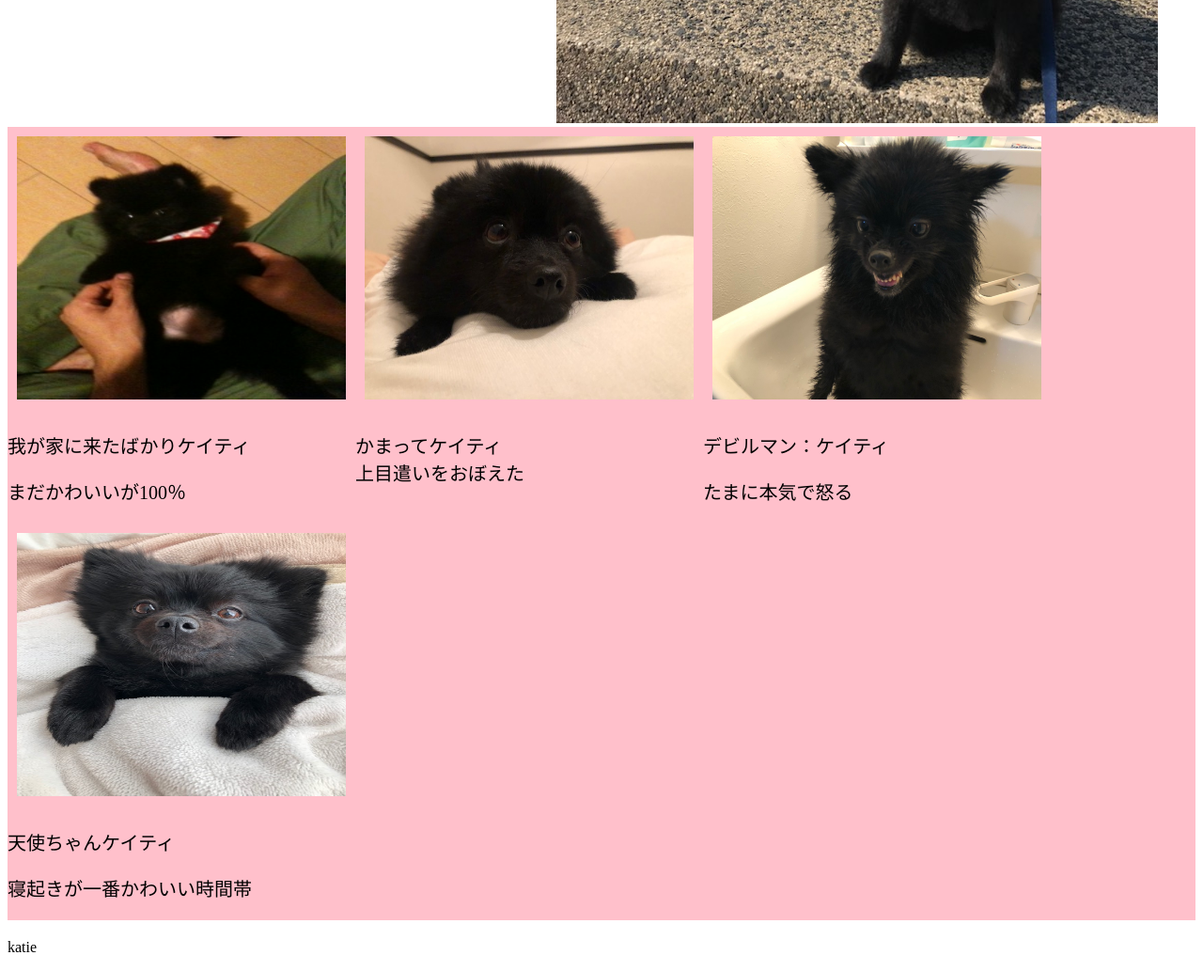
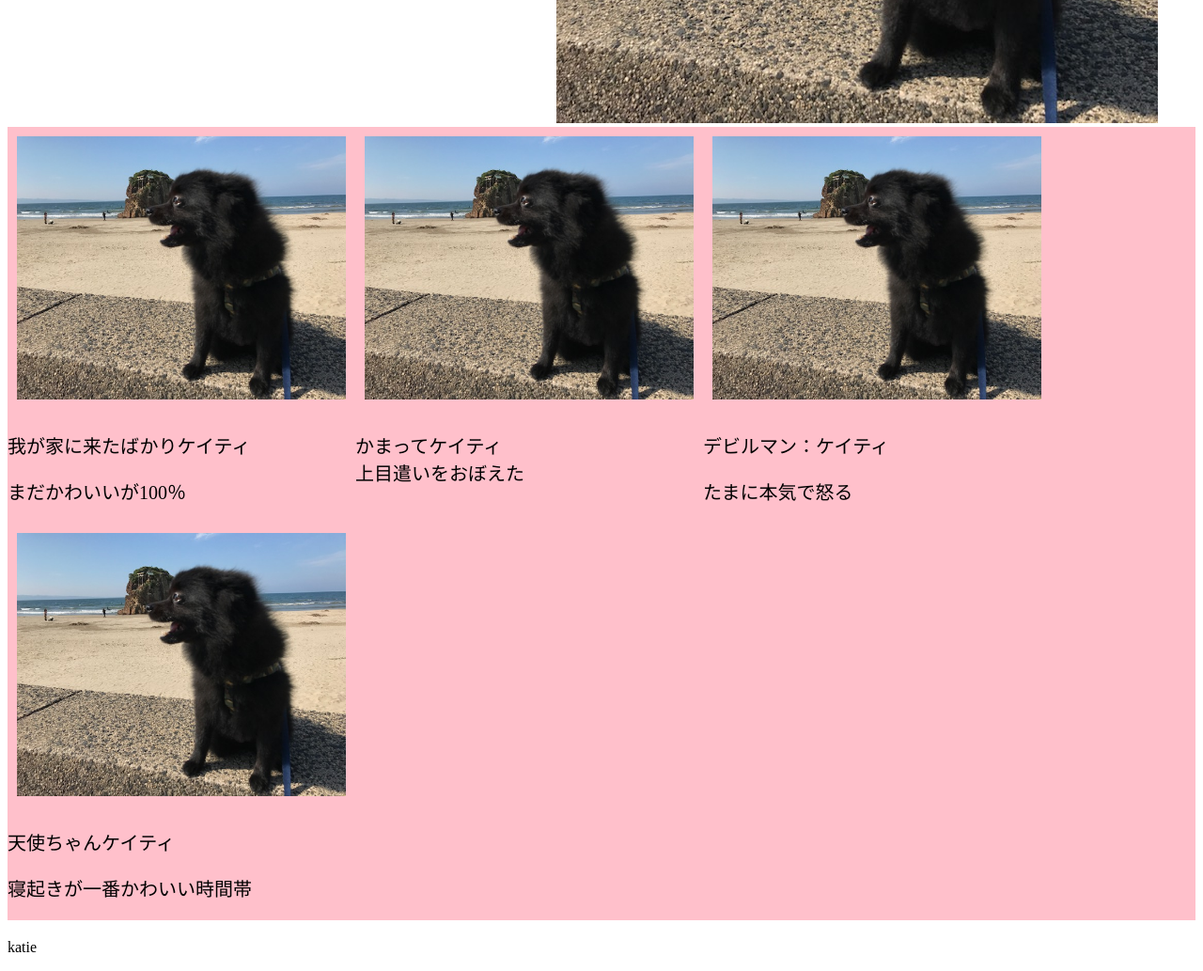
Before and after one commit to fujihara9739/katie, a plain HTML site: page index.html in a window 1280 px wide. Shown: the part 460-1493 px from the top of the page at 94% size. Drawn offline with Linux system fonts and the light colour scheme.

Commit message:
Update index.html

```diff
--- a/index.html
+++ b/index.html
@@ -26,21 +26,21 @@
 
     <div class="memory">
       <div class="container">
-        <img src="IMG_0012.JPG" alt="#">
+        <img src="IMG_1155.JPG" alt="#">
         <p>我が家に来たばかりケイティ</p>
         <p>まだかわいいが100％</p>
       </div>
       <div class="container">
-        <img src="IMG_1042.JPG" alt="#">
+        <img src="IMG_1155.JPG" alt="#">
         <p>かまってケイティ<br>上目遣いをおぼえた</p>
       </div>
       <div class="container">
-        <img src="IMG_1976.JPG" alt="#">
+        <img src="IMG_1155.JPG" alt="#">
         <p>デビルマン：ケイティ</p>
         <p>たまに本気で怒る</p>
       </div>
       <div class="container">
-        <img src="IMG_2511.JPG" alt="#">
+        <img src="IMG_1155.JPG" alt="#">
         <p>天使ちゃんケイティ</p>
         <p>寝起きが一番かわいい時間帯</p>
       </div>
```
